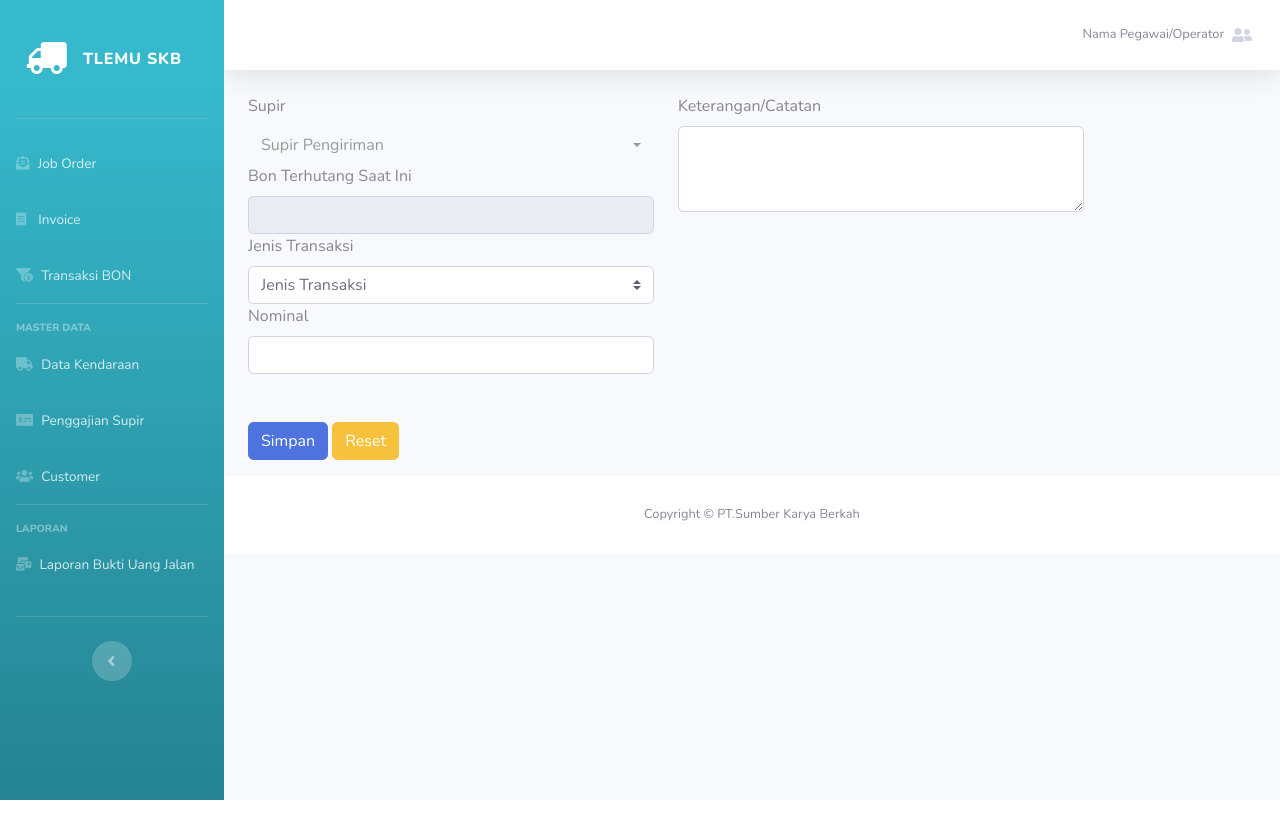
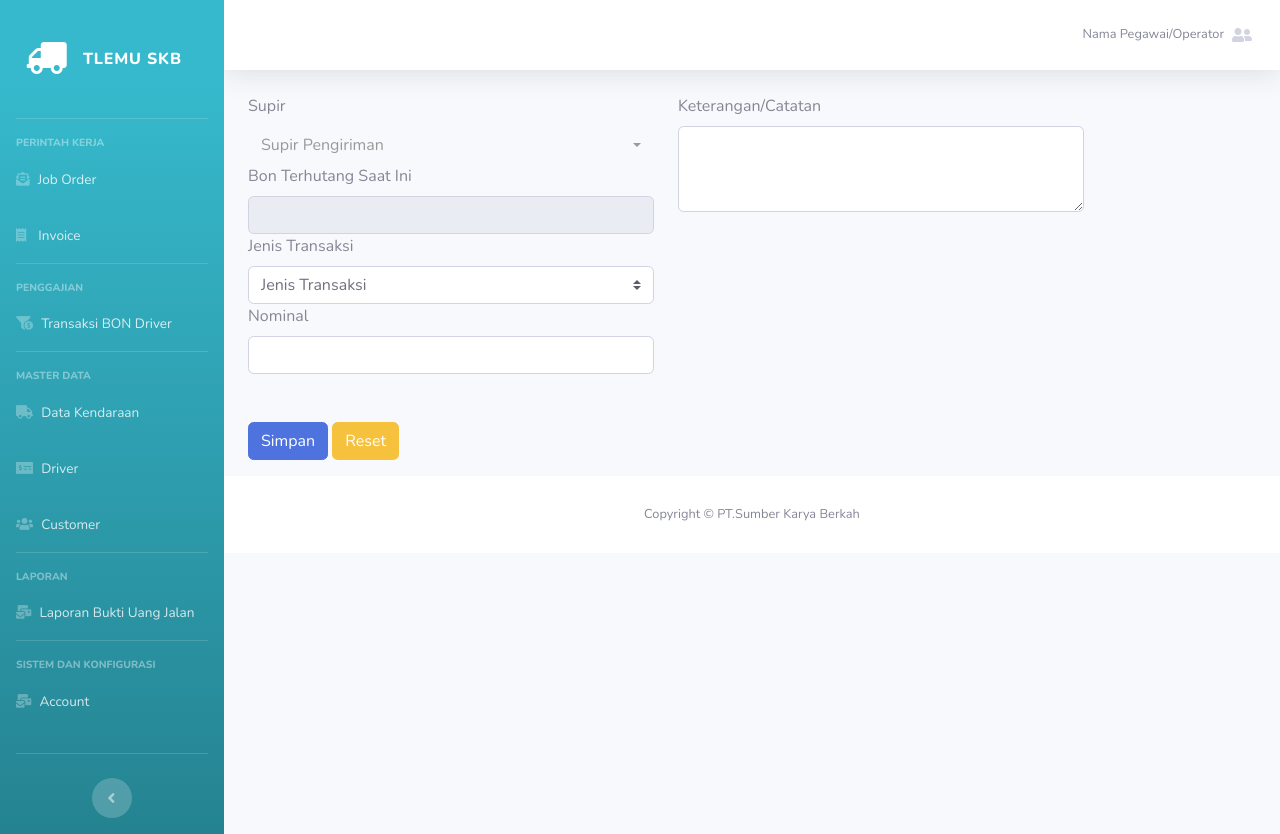
Before and after one commit to aldiindrawan12/SKB, a CodeIgniter app: page /skb/index.php/form/bon in a window 1280 px wide. Before the commit the page ends 800 px from the top, so only its background shows below. Run offline with CodeIgniter, Linux system fonts and the light colour scheme; data comes from the database, SQL or seed files in the repository.

Commit message:
Update sidebar

```diff
--- a/application/views/sidebar.php
+++ b/application/views/sidebar.php
@@ -17,6 +17,13 @@
             <!-- Divider -->
             <hr class="sidebar-divider ">
 
+
+
+
+            <!-- Heading -->
+            <div class="sidebar-heading">
+                Perintah Kerja
+            </div>
             <!-- Nav Item -->
             <li class="nav-item ">
                 <a class="nav-link" href="<?=base_url()?>">
@@ -33,14 +40,20 @@
             </li>
 
 
+                    <!-- Divider -->
+                    <hr class="sidebar-divider">
 
+                <!-- Heading -->
+                <div class="sidebar-heading">
+                    Penggajian
+                </div>
 
 
             <!-- Nav Item -->
             <li class="nav-item">
                 <a class="nav-link" href="<?=base_url("index.php/home/bon")?>">
                     <i class="fas fa-funnel-dollar"></i>
-                    <span>Transaksi BON</span>
+                    <span>Transaksi BON Driver</span>
                 </a>
             </li>
 
@@ -64,7 +77,7 @@
             <li class="nav-item">
                 <a class="nav-link" href="<?=base_url("index.php/home/penggajian")?>">
                     <i class="fas fa-money-check-alt"></i>
-                    <span>Penggajian Supir</span>
+                    <span>Driver</span>
                 </a>
             </li>
 
@@ -95,13 +108,30 @@
             </li>
 
             <!-- Divider -->
+            <hr class="sidebar-divider">
+
+            <!-- Heading -->
+            <div class="sidebar-heading">
+                Sistem dan Konfigurasi
+            </div>
+
+              <!-- Nav Item -->
+              <li class="nav-item">
+                <a class="nav-link" href="<?=base_url("index.php/home/report")?>">
+                    <i class="fas fa-mail-bulk"></i>
+                    <span>Account </span>
+                </a>
+            </li>
+
+
+            <!-- Divider -->
             <hr class="sidebar-divider d-none d-md-block my-4">
 
             <!-- Sidebar Toggler (Sidebar) -->
-            <div class="text-center d-none d-md-inline">
-                <button class="rounded-circle border-0" id="sidebarToggle"></button>
-            </div>
-        </ul>
+                <div class="text-center d-none d-md-inline">
+                    <button class="rounded-circle border-0" id="sidebarToggle"></button>
+                </div>
+            </ul>
         <!-- End of Sidebar -->
 
         <!-- Content Wrapper -->
```
